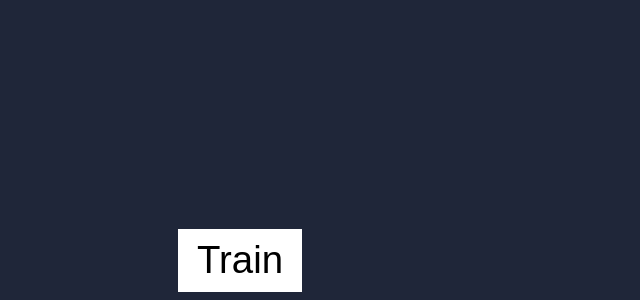
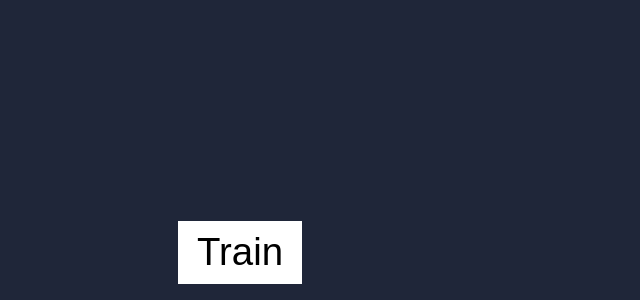
Before and after one commit to mostafaei2002/shorelark, a website built with webpack: page www/index.html in a window 1280 px wide. Shown: the part 516-816 px from the top of the page, without its empty margins (0-640 px from the left). Built offline with nearby package versions, Linux system fonts and the light colour scheme.

Commit message:
fix viewport height

```diff
--- a/www/index.html
+++ b/www/index.html
@@ -5,11 +5,16 @@
     <title>Shorelark</title>
   </head>
   <style>
+    * {
+      margin: 0;
+      padding: 0;
+    }
     body {
       background: #1f2639;
       display: flex;
       align-items: center;
       justify-content: center;
+      height: 100dvh;
     }
 
     #container {
```
